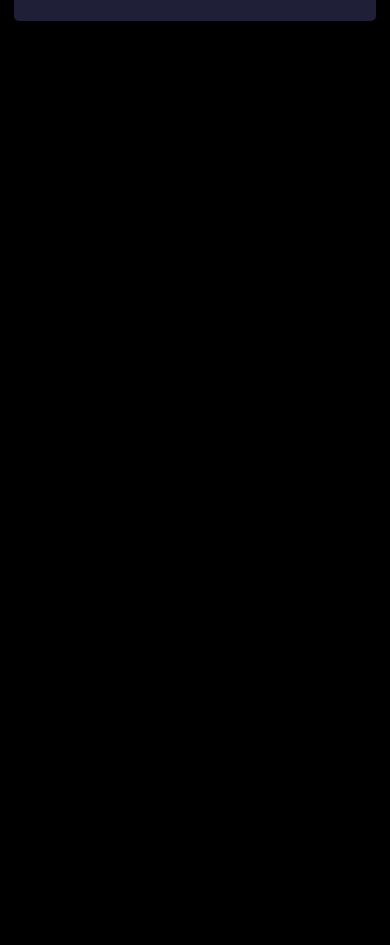
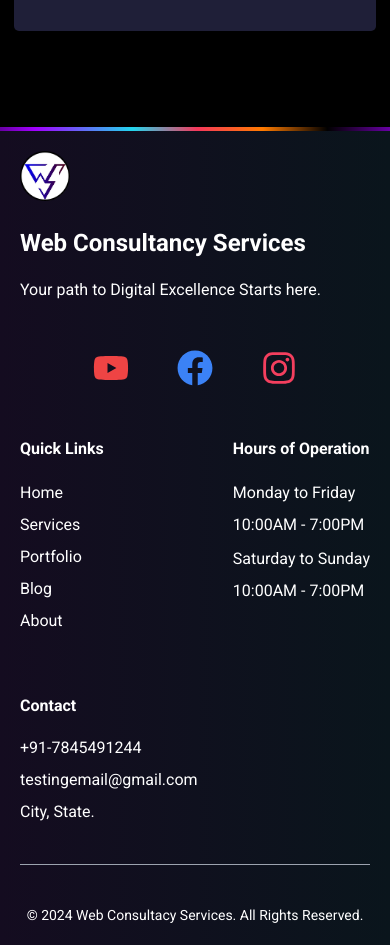
Before and after one commit to dazzlerabhi30800/wcs-clone-react, a React (Vite) app: page /contact in a window 390 px wide. Shown: the part 10360-11305 px from the top of the page. Before the commit the page ends 10413 px from the top, so only its background shows below. Built offline with nearby package versions, Linux system fonts and the light colour scheme.

Commit message:
added footer component

```diff
--- a/src/App.jsx
+++ b/src/App.jsx
@@ -1,4 +1,5 @@
 import "./Styles/style.scss";
+import Footer from "./components/Footer";
 import Navbar from "./components/Navbar";
 import Home from "./pages/Home/Home";
 
@@ -7,6 +8,7 @@ function App() {
     <>
       <Navbar />
       <Home />
+      <Footer />
     </>
   );
 }
--- a/src/Styles/style.scss
+++ b/src/Styles/style.scss
@@ -15,6 +15,7 @@ body {
   width: 100%;
   height: 100%;
 }
+
 main {
   padding-bottom: 2rem;
 }
@@ -39,6 +40,7 @@ h2,
 h3,
 h4 {
   width: fit-content;
+  font-weight: 700 !important;
   line-height: 45px !important;
 }
 
@@ -56,6 +58,7 @@ ul {
   background: #41417e;
   // width: fit-content;
   transition: 0.3s linear;
+
   &:hover {
     color: black;
     background: white;
@@ -66,25 +69,39 @@ ul {
 .form--section {
   background: linear-gradient(to bottom, rgb(37, 14, 14), rgb(31, 31, 56) 60%);
   border-radius: 5px;
+
   form {
     input {
       &::-webkit-outer-spin-button,
       &::-webkit-inner-spin-button {
         appearance: none;
       }
+
       & {
         background: transparent;
-        border: 1px solid rgb(245, 245, 245);
+        border: 2px solid rgb(163, 161, 161);
         border-radius: 5px;
         padding: 10px 15px;
+
+        &:focus {
+          outline: none;
+          border-color: #fff;
+        }
       }
     }
+
     textarea {
       background: transparent;
-      border: 1px solid rgb(202, 245, 245);
+      border: 2px solid rgb(163, 161, 161);
       border-radius: 5px;
       padding: 10px 15px;
+
+      &:focus {
+        outline: none;
+        border-color: #fff;
+      }
     }
+
     button {
       background: linear-gradient(
         to left,
@@ -98,19 +115,51 @@ ul {
       color: black;
       font-weight: 600;
       font-size: 1.1rem;
-      transition: 0.6s linear;
+      transition: 0.2s linear;
+
       &:hover {
-        animation: backgroundAnim 1s linear infinite;
+        filter: brightness(120%);
+      }
+
+      &:active {
+        transform: translate(-5px, 8px);
       }
     }
   }
 }
-@keyframes backgroundAnim {
-  0% {
-    background-position: 5vh;
+
+// * Footer Styling
+.footer--wrapper {
+  background: linear-gradient(
+    90deg,
+    transparent 0%,
+    #a200ff,
+    #22d6ee 50%,
+    #f6385b,
+    #ff7b00,
+    transparent
+  );
+  padding-top: 1px;
+}
+footer {
+  background: linear-gradient(to left, rgb(10, 21, 28), rgb(20, 12, 32));
+  .social--icon {
+    span {
+      transition: 0.2s linear;
+      cursor: pointer;
+
+      &:hover {
+        transform: scale(1.2);
+      }
+    }
   }
-  100% {
-    background-position: 65vh;
+
+  ul,
+  .timing--container {
+    display: flex;
+    flex-direction: column;
+    gap: 8px;
+    margin: 10px 0;
   }
 }
 
@@ -121,6 +170,7 @@ ul {
   h4 {
     width: fit-content;
   }
+
   .services-comp:nth-child(odd) {
     div:nth-child(2) {
       img {
@@ -131,10 +181,12 @@ ul {
       }
     }
   }
+
   .benefit-comp {
     &:nth-child(even) {
       div:nth-child(1) {
         text-align: left;
+
         h2 {
           margin-right: auto;
           margin-left: 0;
@@ -145,12 +197,14 @@ ul {
     &:nth-child(odd) {
       div:nth-child(1) {
         text-align: right;
+
         h2 {
           margin-right: 0;
           margin-left: auto;
         }
       }
     }
+
     &:nth-child(even) {
       div:nth-child(1) {
         order: 2;
@@ -164,6 +218,7 @@ ul {
     div:nth-child(1) {
       order: 2;
     }
+
     div:nth-child(2) {
       img {
         width: 100%;
--- /dev/null
+++ b/src/components/Footer.jsx
@@ -0,0 +1,83 @@
+import { FaFacebook, FaYoutube, FaInstagram } from "react-icons/fa";
+
+export default function Footer() {
+  return (
+    <div className="footer--wrapper mt-16 pt-1 animate-movingBg">
+      <footer className="p-5 md:p-10 flex flex-col gap-10">
+        <div className="flex flex-wrap justify-between md:items-center gap-12 md:gap-0">
+          {/* Company Tagline */}
+          <div className="flex flex-col gap-1">
+            <img
+              className="w-[50px] h-[50px] md:w-[60px] md:h-[60px]"
+              src="./logo.png"
+              alt="Web Consultancy Services"
+            />
+            <h1 className="text-2xl md:text-3xl lg:text-4xl mt-4">
+              Web Consultancy Services
+            </h1>
+            <p className="mt-2">Your path to Digital Excellence Starts here.</p>
+          </div>
+          {/* Social Icons */}
+          <div className="flex items-center justify-between gap-12 text-4xl md:text-3xl  mx-auto md:mx-0 social--icon">
+            <span className="text-red-500">
+              <FaYoutube />
+            </span>
+            <span className="text-blue-500">
+              <FaFacebook />
+            </span>
+            <span className="text-rose-500">
+              <FaInstagram />
+            </span>
+          </div>
+        </div>
+        {/* Links & Timings */}
+        <div className="flex flex-wrap gap-10 md:gap-0 justify-between">
+          {/*  Quick Links  */}
+          <div>
+            <h4>Quick Links</h4>
+            <ul>
+              <li>
+                <a href="#">Home</a>
+              </li>
+              <li>
+                <a href="">Services</a>
+              </li>
+              <li>
+                <a href="">Portfolio</a>
+              </li>
+              <li>
+                <a href="">Blog</a>
+              </li>
+              <li>
+                <a href="">About</a>
+              </li>
+            </ul>
+          </div>
+          {/* Timings */}
+          <div>
+            <h4>Hours of Operation</h4>
+            <div className="timing--container">
+              <p>Monday to Friday</p>
+              <p>10:00AM - 7:00PM</p>
+            </div>
+            <div className="timing--container">
+              <p>Saturday to Sunday</p>
+              <p>10:00AM - 7:00PM</p>
+            </div>
+          </div>
+          {/* Address & Email */}
+          <div>
+            <h4>Contact</h4>
+            <p className="mt-2">+91-7845491244</p>
+            <p className="mt-2">testingemail@gmail.com</p>
+            <p className="mt-2">City, State.</p>
+          </div>
+        </div>
+        <hr className="border-gray-400" />
+        <small className="text-center text-sm md:text-base">
+          &copy; 2024 Web Consultacy Services. All Rights Reserved.
+        </small>
+      </footer>
+    </div>
+  );
+}
--- a/src/pages/Home/Home.jsx
+++ b/src/pages/Home/Home.jsx
@@ -3,7 +3,7 @@ import Services from "./Services.jsx";
 import ResultDriven from "./ResultDriven.jsx";
 import TechStack from "./TechStack.jsx";
 import Accordian from "./Accordian.jsx";
-import Form from "./Form.jsx";
+import Form from "../../components/Form.jsx";
 
 export default function Home() {
   return (
--- a/tailwind.config.js
+++ b/tailwind.config.js
@@ -2,7 +2,17 @@
 export default {
   content: ["./index.html", "./src/**/*.{js,ts,jsx,tsx}"],
   theme: {
-    extend: {},
+    extend: {
+      keyframes: {
+        movingBg: {
+          "0%": { backgroundPosition: "0vh" },
+          "50%": { backgroundPosition: "50vh" },
+          "100%": { backgroundPosition: "100vh" },
+        },
+      },
+      animation: {
+        movingBg: "movingBg 8s linear infinite"
+      },
       width: {
         48: "40px",
       },
@@ -12,6 +22,8 @@ export default {
       backgroundImage: {
         "hero-img": 'url("./src/assets/home-img/HomeHeroImage.png")',
       },
+
+    }
   },
   plugins: [],
 };
```
Also changed, not shown: src/components/Form.jsx (renamed from src/pages/Home/Form.jsx). Lines whose indentation alone changed are shown as unchanged.
